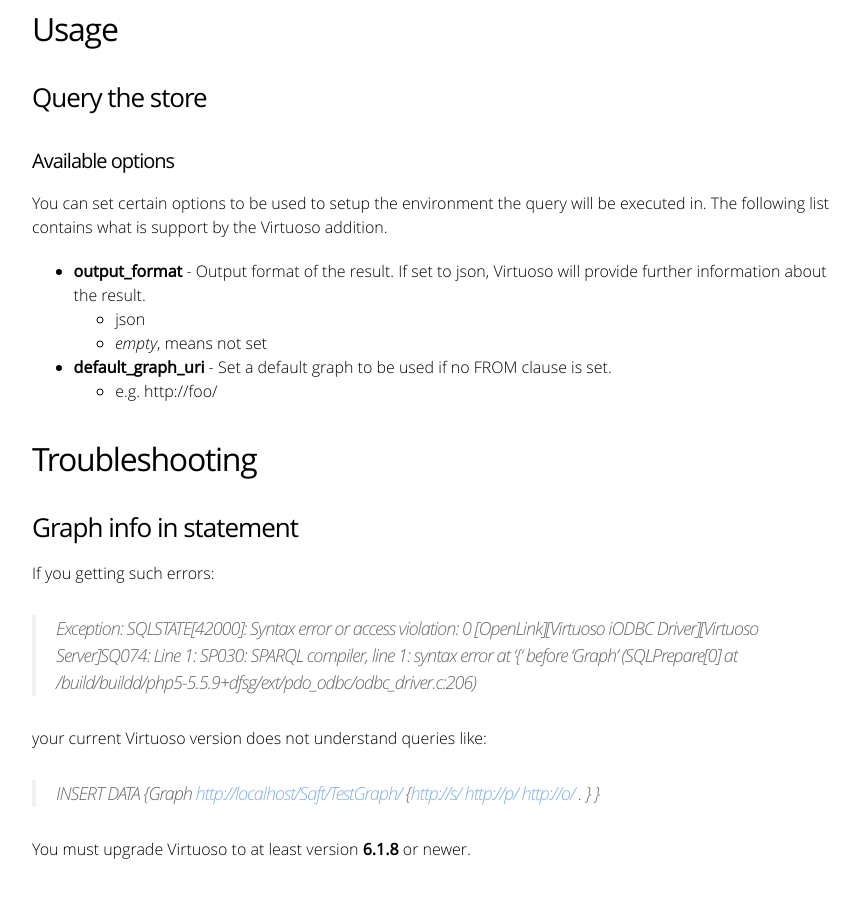
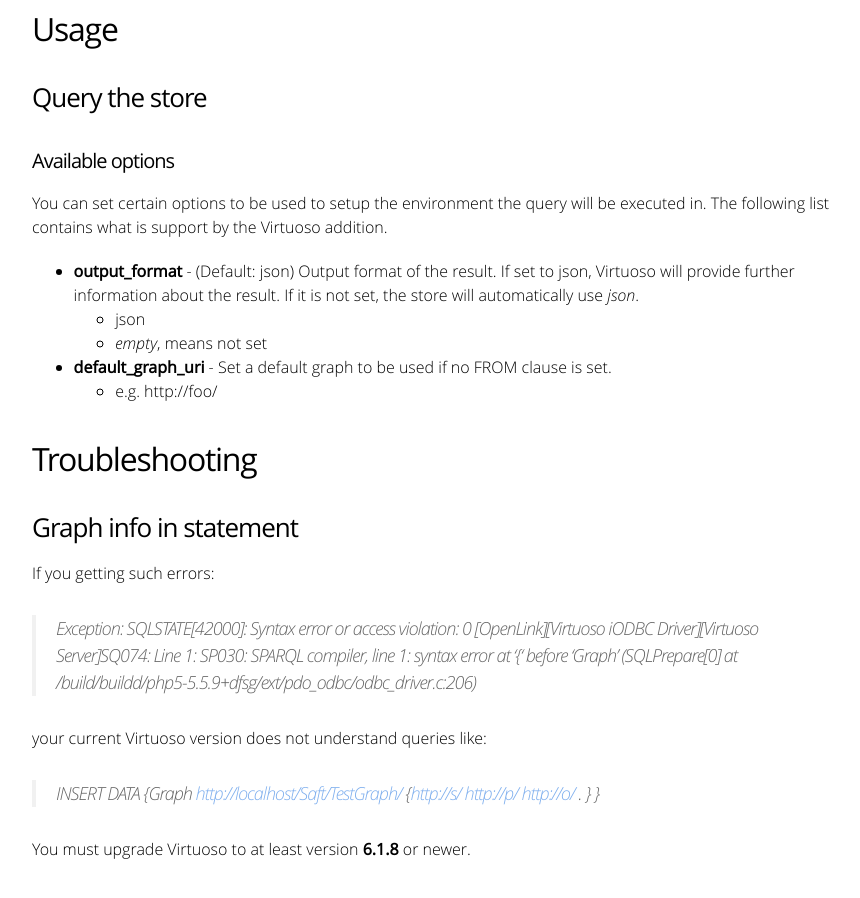
Before and after one commit to SaftIng/safting.github.io, a Jekyll site: the page built from doc/phpframework/addition/virtuoso.md, in a window 1280 px wide and 900 px high, scrolled down 1620 px. Shown: the whole window, without its empty margins (208-1068 px from the left). Built offline with Jekyll 4.4.1, drawn with Linux system fonts in a browser that asks for light colours.

Commit message:
Update virtuoso.md

```diff
--- a/doc/phpframework/addition/virtuoso.md
+++ b/doc/phpframework/addition/virtuoso.md
@@ -54,7 +54,7 @@ The reason for these additional steps is, that Virtuoso 7.1 needs `libmagickwand
 
 You can set certain options to be used to setup the environment the query will be executed in. The following list contains what is support by the Virtuoso addition.
 
-* **output_format** - Output format of the result. If set to json, Virtuoso will provide further information about the result.
+* **output_format** - (Default: json) Output format of the result. If set to json, Virtuoso will provide further information about the result. If it is not set, the store will automatically use *json*.
   * json
   * *empty*, means not set
 * **default_graph_uri** - Set a default graph to be used if no FROM clause is set.
```
